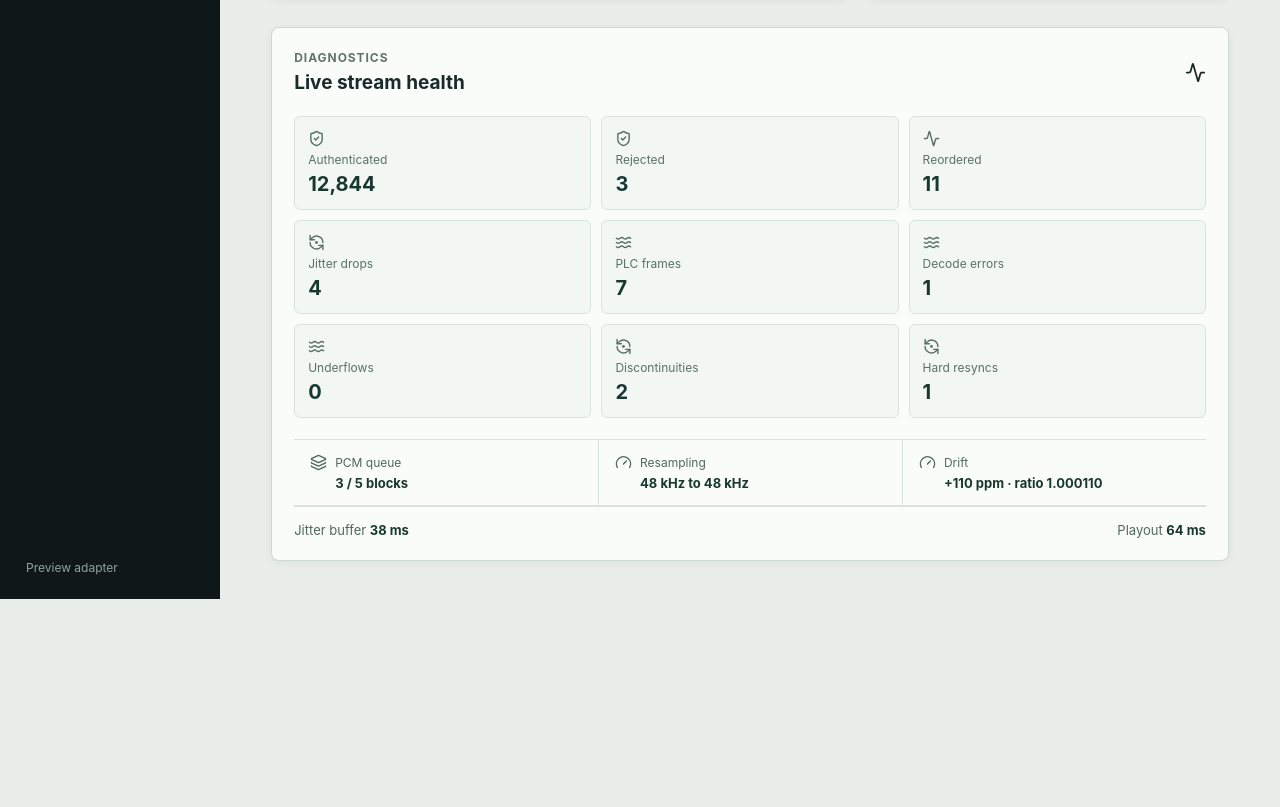
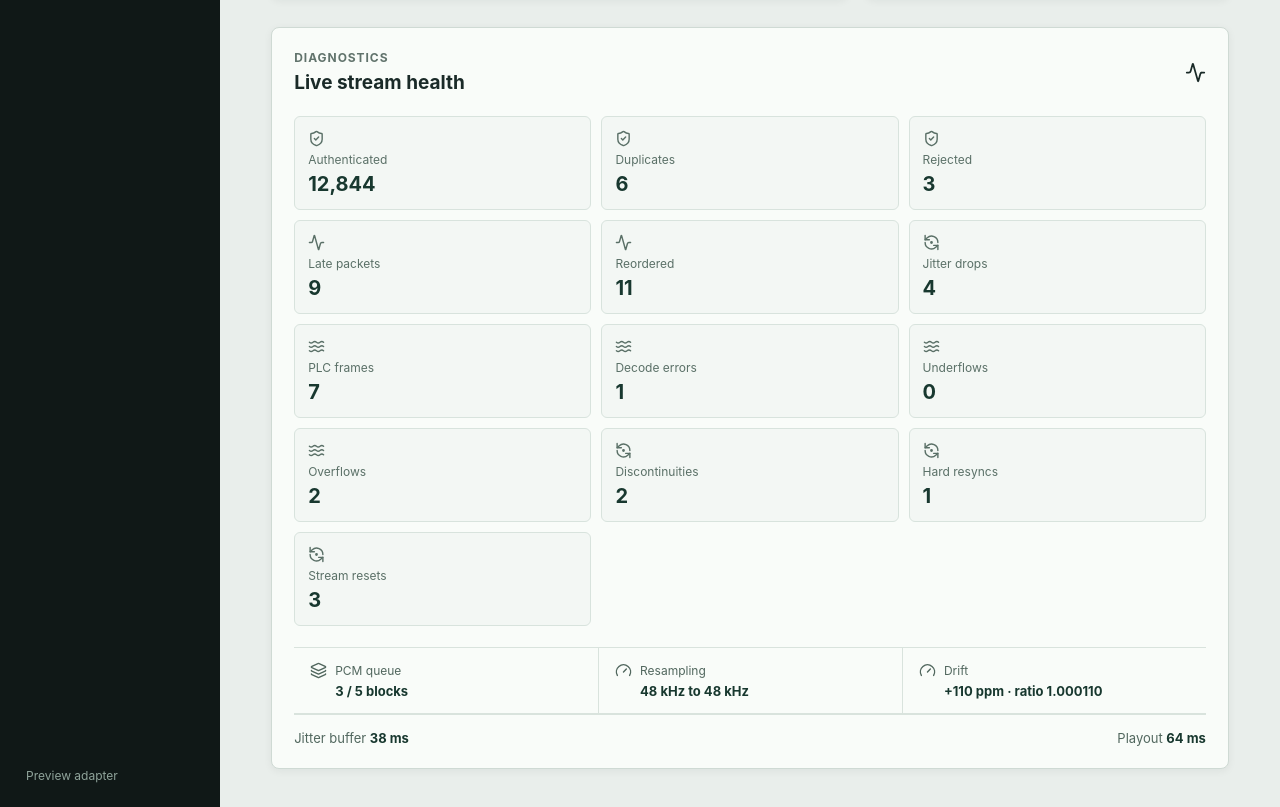
Before and after one commit to sonimesh-labs/sonimesh-dev, a Vue app in the folder apps/desktop-ui/: page / in a window 1280 px wide. Shown: the part 549-1356 px from the top of the page. Before the commit the page ends 1148 px from the top, so only its background shows below. Built offline with nearby package versions, Linux system fonts and the light colour scheme.

Commit message:
feat(ui): expose stream recovery metrics

```diff
--- a/apps/desktop-ui/src/bridge.ts
+++ b/apps/desktop-ui/src/bridge.ts
@@ -22,15 +22,19 @@ class PreviewDesktopBridge implements DesktopBridge {
     pairing: { state: 'inactive', expiresInSeconds: null },
     metrics: {
       authenticatedPackets: 12_844,
+      duplicatePackets: 6,
       rejectedPackets: 3,
+      latePackets: 9,
       reorderedPackets: 11,
       jitterResyncDroppedFrames: 4,
       plcFrames: 7,
       decodeErrors: 1,
       pcmUnderflows: 0,
+      pcmOverflows: 2,
       pcmDiscontinuities: 2,
       queuedPcmBlocks: 3,
       queuedPcmHighWaterBlocks: 5,
+      streamResets: 3,
       nominalInputSampleRateHz: 48_000,
       nominalOutputSampleRateHz: 48_000,
       driftAdjustmentPpm: 110,
--- a/apps/desktop-ui/src/components/DiagnosticsPanel.vue
+++ b/apps/desktop-ui/src/components/DiagnosticsPanel.vue
@@ -36,14 +36,18 @@ function formatPpm(ppm: number) {
     </div>
     <div class="metric-grid">
       <div class="metric"><ShieldCheck :size="17" aria-hidden="true" /><span>Authenticated</span><strong>{{ metrics.authenticatedPackets.toLocaleString() }}</strong></div>
+      <div class="metric"><ShieldCheck :size="17" aria-hidden="true" /><span>Duplicates</span><strong>{{ metrics.duplicatePackets }}</strong></div>
       <div class="metric"><ShieldCheck :size="17" aria-hidden="true" /><span>Rejected</span><strong>{{ metrics.rejectedPackets }}</strong></div>
+      <div class="metric"><Activity :size="17" aria-hidden="true" /><span>Late packets</span><strong>{{ metrics.latePackets }}</strong></div>
       <div class="metric"><Activity :size="17" aria-hidden="true" /><span>Reordered</span><strong>{{ metrics.reorderedPackets }}</strong></div>
       <div class="metric"><RefreshCcwDot :size="17" aria-hidden="true" /><span>Jitter drops</span><strong>{{ metrics.jitterResyncDroppedFrames }}</strong></div>
       <div class="metric"><Waves :size="17" aria-hidden="true" /><span>PLC frames</span><strong>{{ metrics.plcFrames }}</strong></div>
       <div class="metric"><Waves :size="17" aria-hidden="true" /><span>Decode errors</span><strong>{{ metrics.decodeErrors }}</strong></div>
       <div class="metric"><Waves :size="17" aria-hidden="true" /><span>Underflows</span><strong>{{ metrics.pcmUnderflows }}</strong></div>
+      <div class="metric"><Waves :size="17" aria-hidden="true" /><span>Overflows</span><strong>{{ metrics.pcmOverflows }}</strong></div>
       <div class="metric"><RefreshCcwDot :size="17" aria-hidden="true" /><span>Discontinuities</span><strong>{{ metrics.pcmDiscontinuities }}</strong></div>
       <div class="metric"><RefreshCcwDot :size="17" aria-hidden="true" /><span>Hard resyncs</span><strong>{{ metrics.driftHardResyncs }}</strong></div>
+      <div class="metric"><RefreshCcwDot :size="17" aria-hidden="true" /><span>Stream resets</span><strong>{{ metrics.streamResets }}</strong></div>
     </div>
     <div class="resampling-row" aria-label="PCM queue and resampling state">
       <div><Layers :size="17" aria-hidden="true" /><span>PCM queue</span><strong>{{ metrics.queuedPcmBlocks }} / {{ metrics.queuedPcmHighWaterBlocks }} blocks</strong></div>
--- a/apps/desktop-ui/src/types.ts
+++ b/apps/desktop-ui/src/types.ts
@@ -15,15 +15,19 @@ export interface PairingStatus {
 
 export interface StreamMetrics {
   authenticatedPackets: number
+  duplicatePackets: number
   rejectedPackets: number
+  latePackets: number
   reorderedPackets: number
   jitterResyncDroppedFrames: number
   plcFrames: number
   decodeErrors: number
   pcmUnderflows: number
+  pcmOverflows: number
   pcmDiscontinuities: number
   queuedPcmBlocks: number
   queuedPcmHighWaterBlocks: number
+  streamResets: number
   nominalInputSampleRateHz: number
   nominalOutputSampleRateHz: number
   driftAdjustmentPpm: number
```
